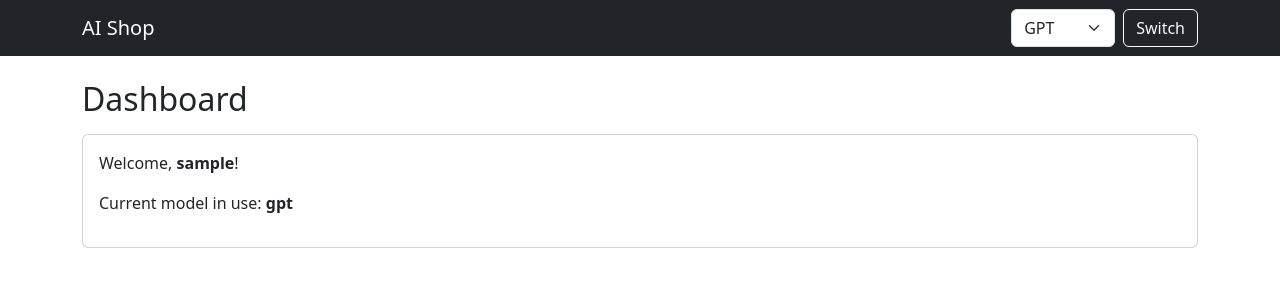
After one commit to Solracs/vibecoding-security-benchmark, a Node server app: template src/views/dashboard.ejs in a window 1280 px wide. The commit adds this page. Shown: the top 300 px of the page. Run offline with Node 20, Linux system fonts and the light colour scheme; the template is opened without the code that fills it: most values are stand-ins (such as "Sample title", 1, 10 or a date in 2020); some libraries are stand-ins or nearby versions.

Commit message:
Working on #6, Login and Dashboard working with model switching

```diff
--- a/src/framework/modelManager.js
+++ b/src/framework/modelManager.js
@@ -1,14 +1,14 @@
-let currentModel = process.env.DEFAULT_MODEL || "gpt"
+let currentModel = "gpt"
 
-function getCurrentModel() {
+function getModel() {
     return currentModel
 }
 
-function setCurrentModel(model) {
+function setModel(model) {
     currentModel = model
 }
 
 module.exports = {
-    getCurrentModel,
-    setCurrentModel
+    getModel,
+    setModel
 }
--- a/src/index.js
+++ b/src/index.js
@@ -1,13 +1,15 @@
-// src/index.js
 const express = require("express")
 const path = require("path")
 const sqlite3 = require("sqlite3").verbose()
 const session = require("express-session")
-const port = 3000
+
+const { getModel } = require("./framework/modelManager")
 
 const authRoutes = require("./routes/auth")
+const adminRoutes = require("./routes/admin")
 
 const app = express()
+const port = 3000
 
 // -------------------------
 // SESSION
@@ -16,17 +18,29 @@ app.use(session({
     secret: "super-secret-key",
     resave: false,
     saveUninitialized: true,
-    cookie: { secure: false } // true only if using HTTPS
+    cookie: { secure: false }
 }))
 
+// -------------------------
+// MIDDLEWARE
+// -------------------------
 app.use(express.urlencoded({ extended: true }))
+app.use(express.json())
+
 app.set("view engine", "ejs")
 app.set("views", path.join(__dirname, "views"))
+
+// Make current model available in ALL views
+app.use((req, res, next) => {
+    res.locals.currentModel = getModel()
+    next()
+})
 
 // -------------------------
 // DATABASE SETUP
 // -------------------------
 const dbPath = path.join(__dirname, "../data/shop.sqlite")
+
 const db = new sqlite3.Database(dbPath, (err) => {
     if (err) console.error("DB connection error:", err)
     else console.log("Connected to SQLite DB")
@@ -45,18 +59,22 @@ db.serialize(() => {
     db.run(`INSERT OR IGNORE INTO users(username, password) VALUES (?, ?)`, ["guest", "guest"])
 })
 
-// Make the DB available to routes
+// Make DB available to routes
 app.locals.db = db
 
 // -------------------------
-// ROUTES
+// ROUTES (IMPORTANT ORDER)
 // -------------------------
 app.use("/", authRoutes)
+app.use("/", adminRoutes)
 
 app.get("/", (req, res) => {
     res.redirect("/login")
 })
 
+// -------------------------
+// START SERVER
+// -------------------------
 app.listen(port, () => {
     console.log(`Server running on http://localhost:${port}`)
 })
--- /dev/null
+++ b/src/views/dashboard.ejs
@@ -0,0 +1,10 @@
+<%- include("header") %>
+
+<h2>Dashboard</h2>
+
+<div class="card mt-3">
+    <div class="card-body">
+        <p>Welcome, <strong><%= username %></strong>!</p>
+        <p>Current model in use: <strong><%= currentModel %></strong></p>
+    </div>
+</div>
--- /dev/null
+++ b/src/views/header.ejs
@@ -0,0 +1,34 @@
+<!DOCTYPE html>
+<html>
+<head>
+    <title>AI Shop</title>
+
+    <link rel="stylesheet"
+    href="https://cdn.jsdelivr.net/npm/bootstrap@5.3.2/dist/css/bootstrap.min.css">
+</head>
+
+<body>
+
+<nav class="navbar navbar-dark bg-dark">
+<div class="container d-flex justify-content-between">
+
+    <a class="navbar-brand" href="/">AI Shop</a>
+
+    <form method="POST" action="/admin/switch-model" class="d-flex">
+
+        <select name="model" class="form-select me-2">
+
+            <option value="gpt" <%= currentModel === "gpt" ? "selected" : "" %>>GPT</option>
+            <option value="gemini" <%= currentModel === "gemini" ? "selected" : "" %>>Gemini</option>
+            <option value="local" <%= currentModel === "local" ? "selected" : "" %>>Local</option>
+
+        </select>
+
+        <button class="btn btn-outline-light">Switch</button>
+
+    </form>
+
+</div>
+</nav>
+
+<div class="container mt-4">
--- a/src/views/login.ejs
+++ b/src/views/login.ejs
@@ -1,4 +1,5 @@
 <!DOCTYPE html>
+<%- include("header") %>
 <html>
 <head>
     <title>Login</title>
```
Also changed, not shown: src/framework/loader.js (+4 -3 lines), src/routes/admin.js (added, +15 -0 lines), src/routes/auth.js (+14 -4 lines), src/views/layout.ejs (added, +43 -0 lines).
